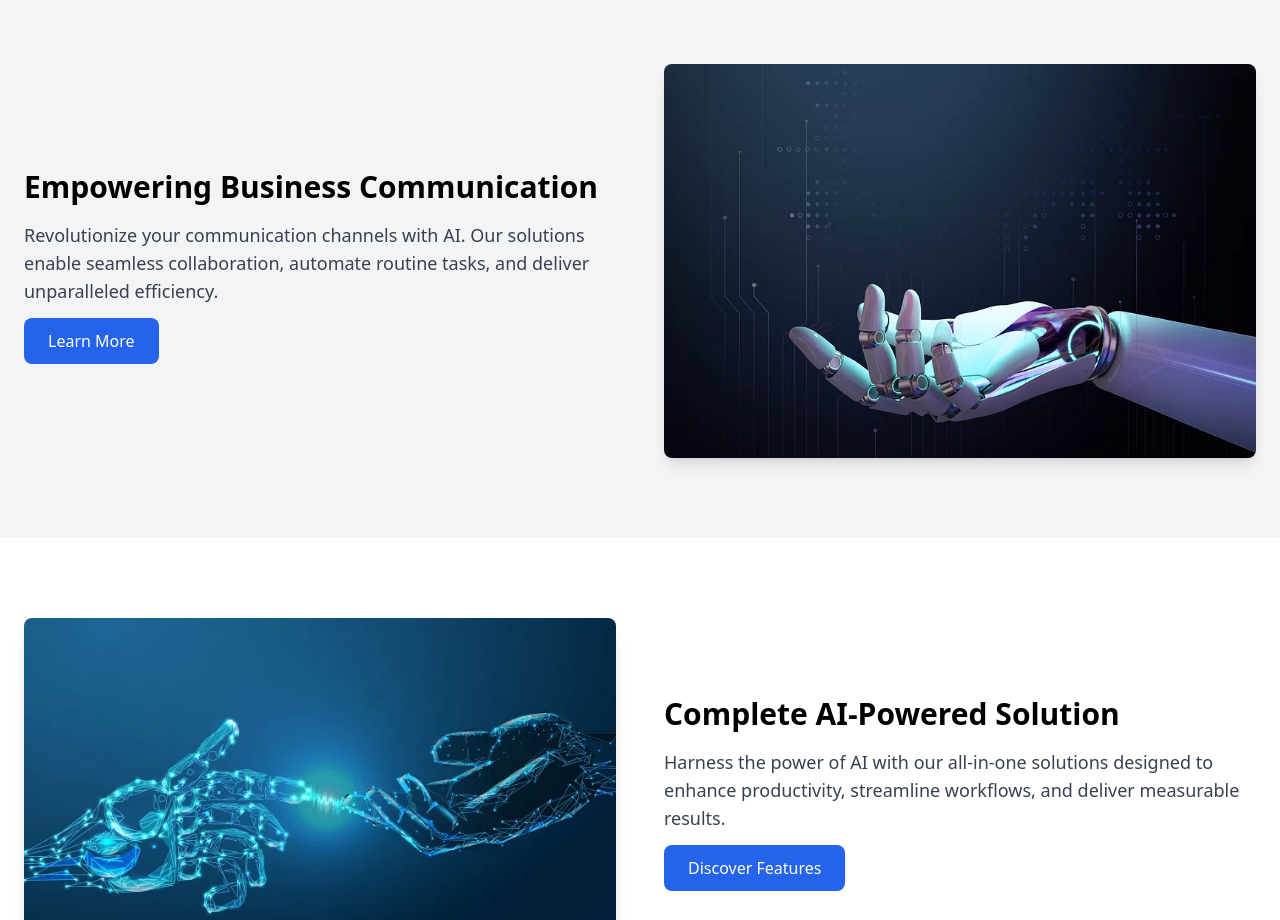
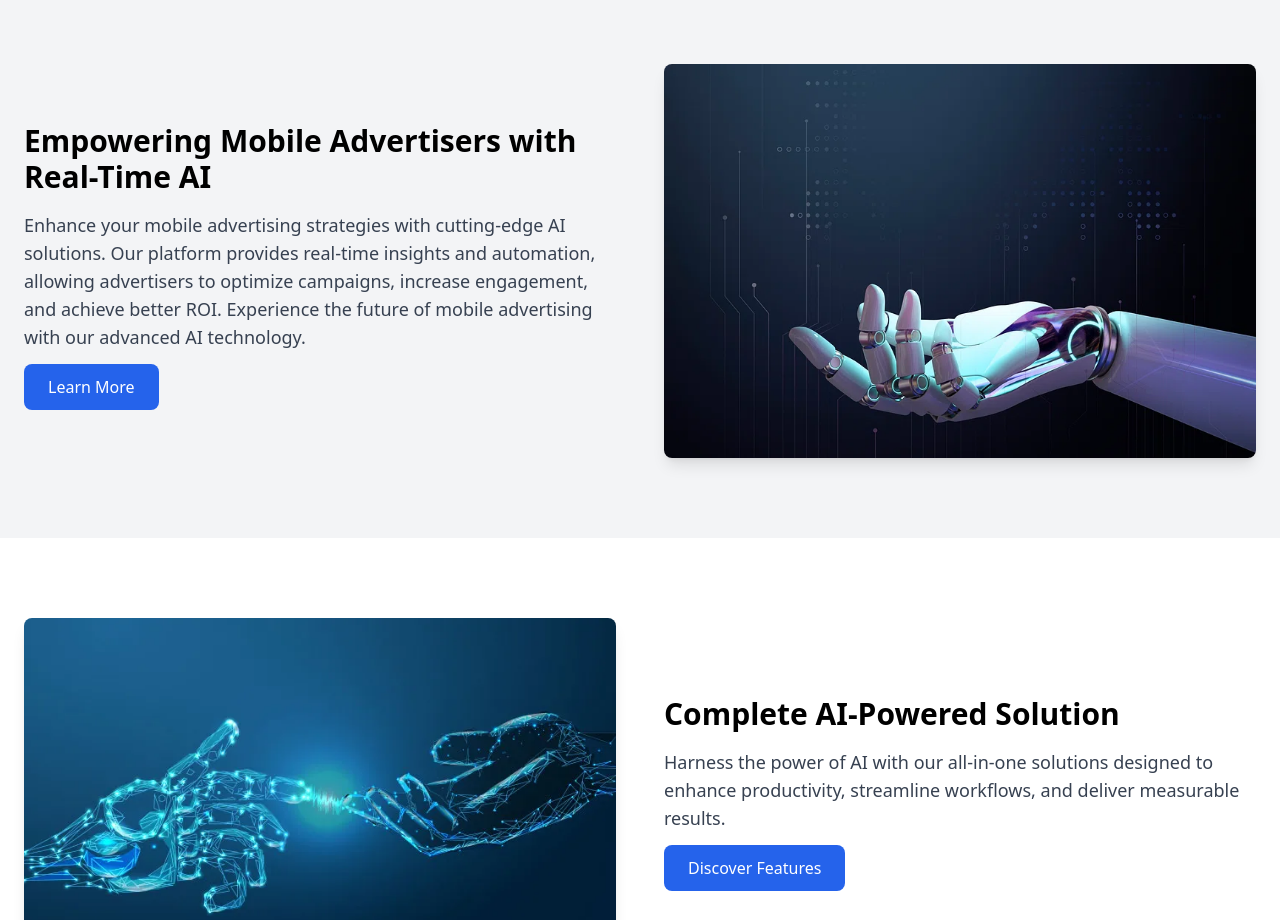
Before and after one commit to Thomash77/web, a Next.js app: page / in a window 1280 px wide. Shown: the part 1580-2500 px from the top of the page. Built offline with nearby package versions, Linux system fonts and the light colour scheme.

Commit message:
Update Business Communication content and dynamic parallax effect

```diff
--- a/components/BusinessCommunication.js
+++ b/components/BusinessCommunication.js
@@ -15,11 +15,9 @@ const BusinessCommunication = () => {
         <div className="container mx-auto flex flex-col md:flex-row items-center">
           {/* Left: Text Content */}
           <div className="md:w-1/2 text-center md:text-left px-6">
-            <h2 className="text-3xl font-bold mb-4">Empowering Business Communication</h2>
+            <h2 className="text-3xl font-bold mb-4">Empowering Mobile Advertisers with Real-Time AI</h2>
             <p className="text-lg text-gray-700 mb-6">
-              Revolutionize your communication channels with AI. Our solutions
-              enable seamless collaboration, automate routine tasks, and deliver
-              unparalleled efficiency.
+              Enhance your mobile advertising strategies with cutting-edge AI solutions. Our platform provides real-time insights and automation, allowing advertisers to optimize campaigns, increase engagement, and achieve better ROI. Experience the future of mobile advertising with our advanced AI technology.
             </p>
             <a
               href="#contact"
@@ -33,7 +31,7 @@ const BusinessCommunication = () => {
           <div className="md:w-1/2 mt-10 md:mt-0 px-6">
             <img
               src="/business-communication.jpg"
-              alt="Empowering Business Communication"
+              alt="Empowering Mobile Advertisers with Real-Time AI"
               className="rounded-lg shadow-lg"
             />
           </div>
```
